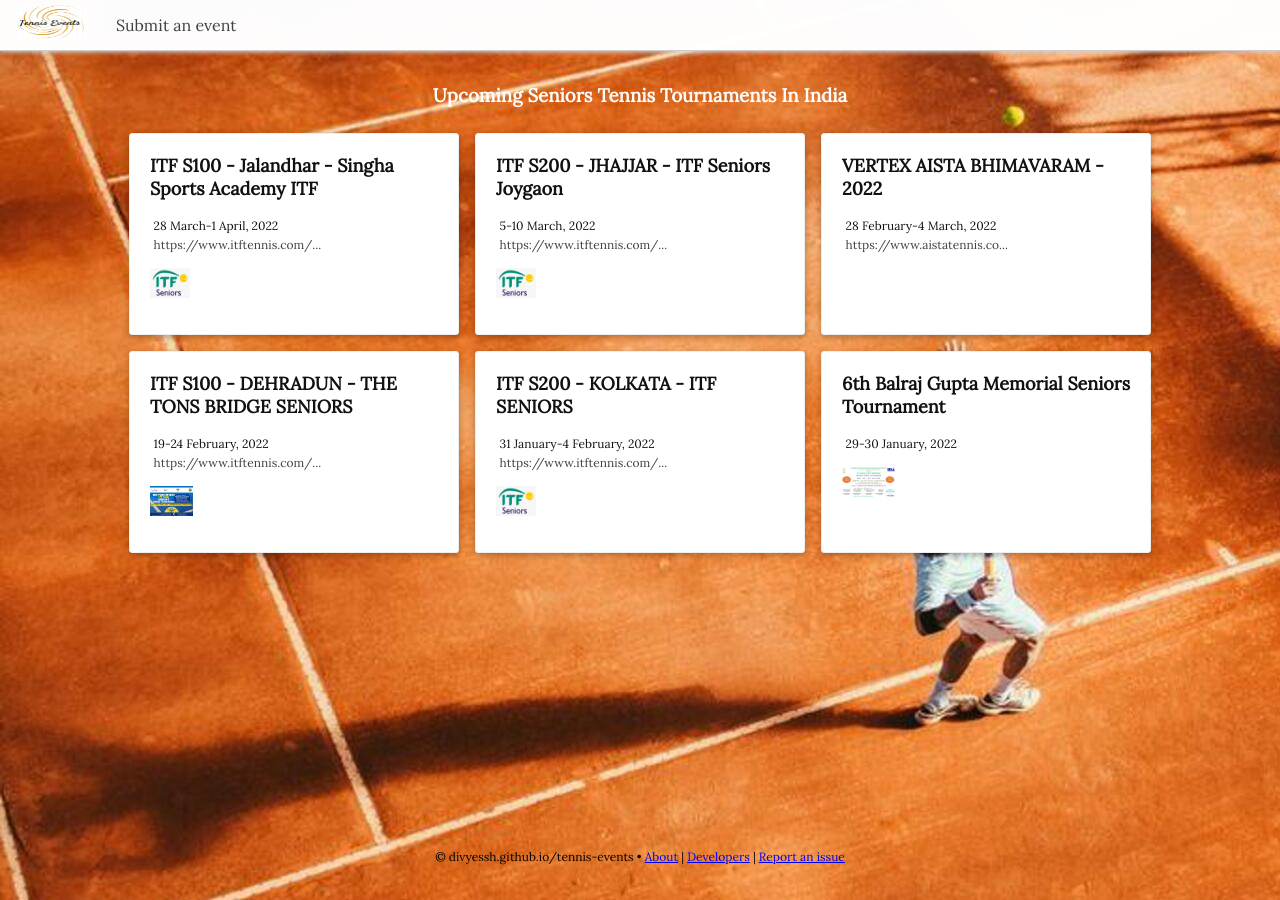
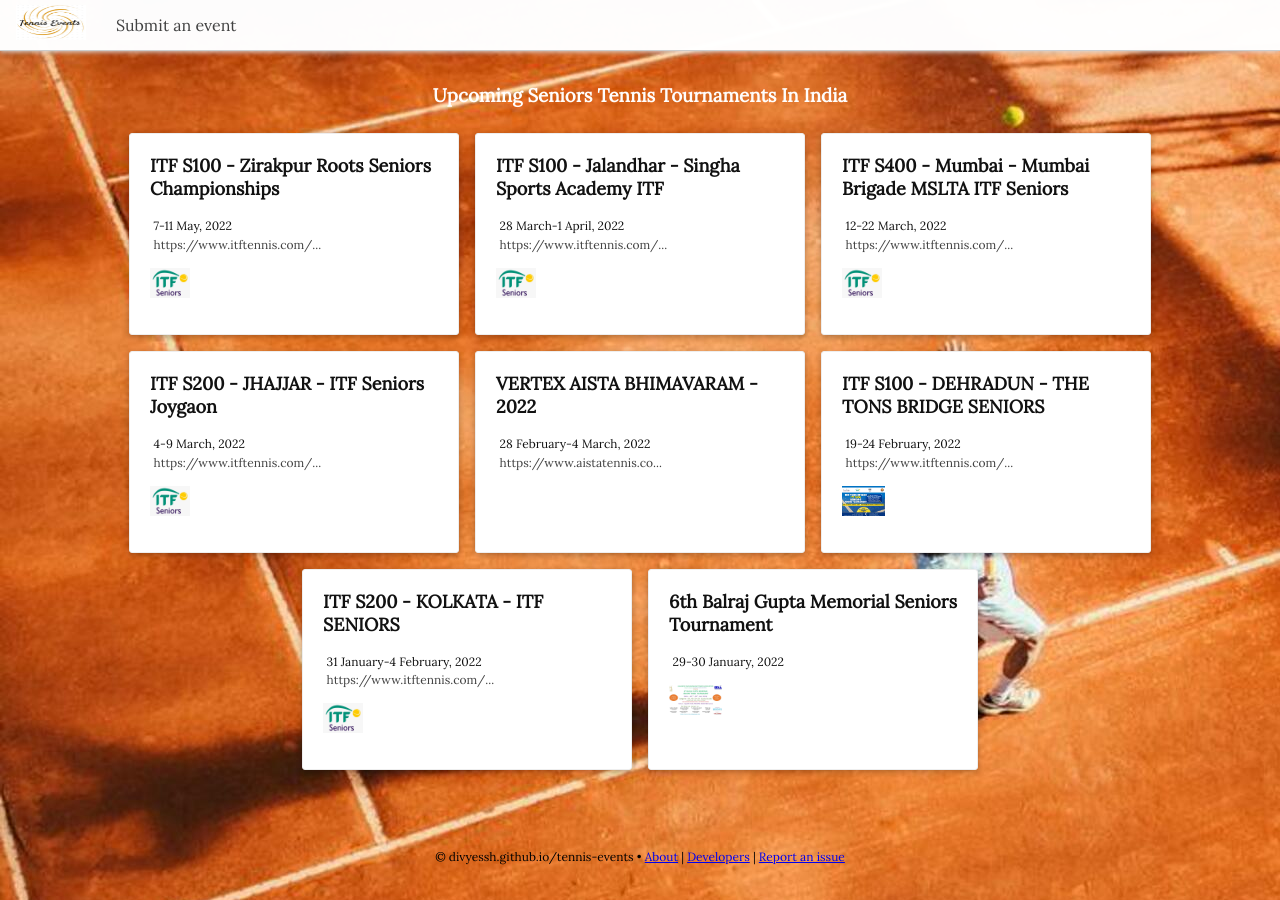
Before and after one commit to Divyessh/tennis-events, a Jekyll site: the page built from index.markdown, in a window 1280 px wide. Built offline with Jekyll 4.4.1, drawn with Linux system fonts in a browser that asks for light colours.

Commit message:
Adding Zirakpur

```diff
--- /dev/null
+++ b/_posts/2022-1-01-ITFS100Zirakpur.md
@@ -0,0 +1,7 @@
+---
+title: ITF S100 - Zirakpur Roots Seniors Championships
+date:  07-05-2022
+to_date: 11-05-2022
+link: https://www.itftennis.com/en/tournament/itf-s100-zirakpur-roots-seniors-championships/ind/2022/s-s100-ind-07a-2022/
+image: ITFSeniors.jpg
+---
--- a/_posts/2022-1-31-ITFS200jhajjar.md
+++ b/_posts/2022-3-04-ITFS200jhajjar.md
@@ -1,7 +1,7 @@
 ---
 title: ITF S200 - JHAJJAR  - ITF Seniors Joygaon
-date:  05-03-2022
-to_date: 10-03-2022
+date:  04-03-2022
+to_date: 09-03-2022
 link: https://www.itftennis.com/en/tournament/itf-s200-jhajjar-itf-seniors-joygaon/ind/2022/s-s200-ind-01a-2022/
 image: ITFSeniors.jpg
 ---
--- /dev/null
+++ b/_posts/2022-3-12-ITFS400mumbai.md
@@ -0,0 +1,7 @@
+---
+title: ITF S400 - Mumbai  - Mumbai Brigade MSLTA ITF Seniors
+date:  12-03-2022
+to_date: 22-03-2022
+link: https://www.itftennis.com/en/tournament/400-mumbai-brigade-mslta/ind/2022/s-s400-ind-11a-2022/
+image: ITFSeniors.jpg
+---
```
Also changed, not shown: _posts/2022-3-19ITFS100Jaipur.md (added, +7 -0 lines), _posts/2022-1-01-ITFS100jalandhar.md (renamed from _posts/2022-1-31-ITFS100jalandhar.md).
